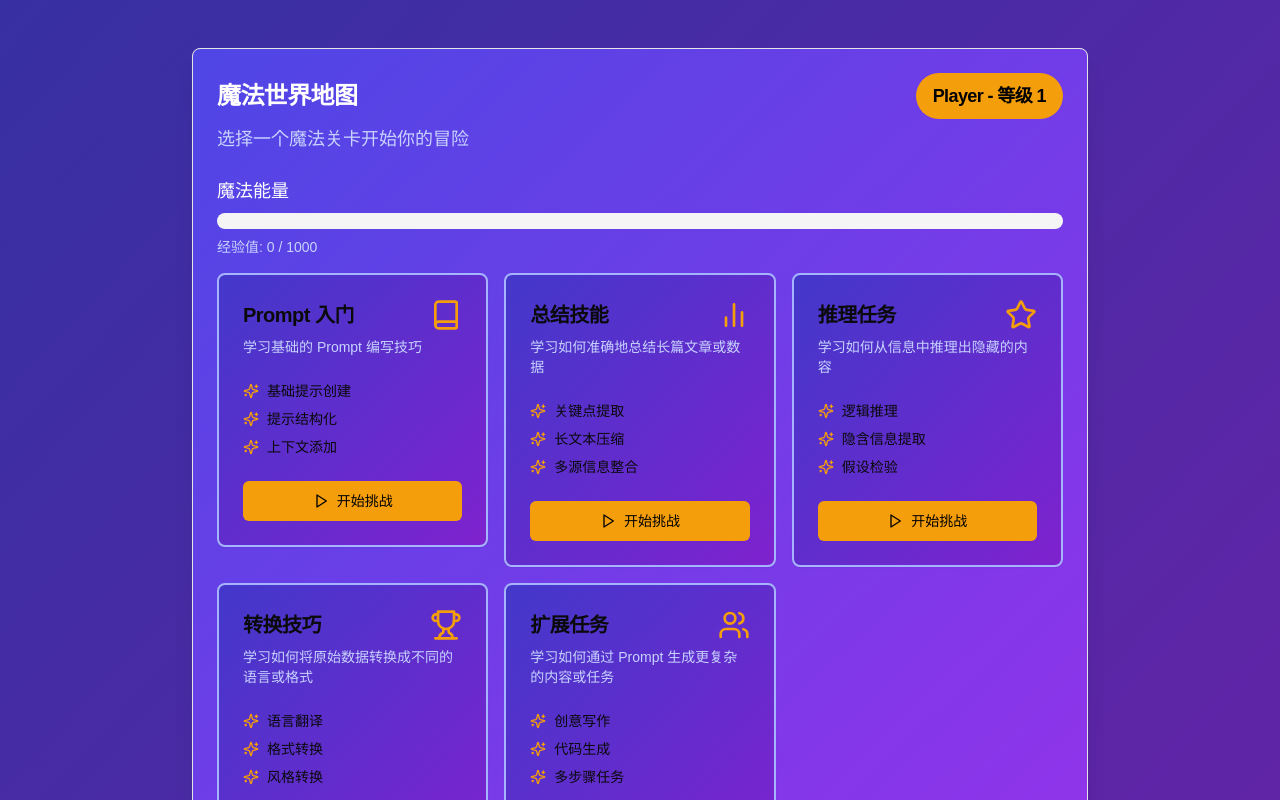
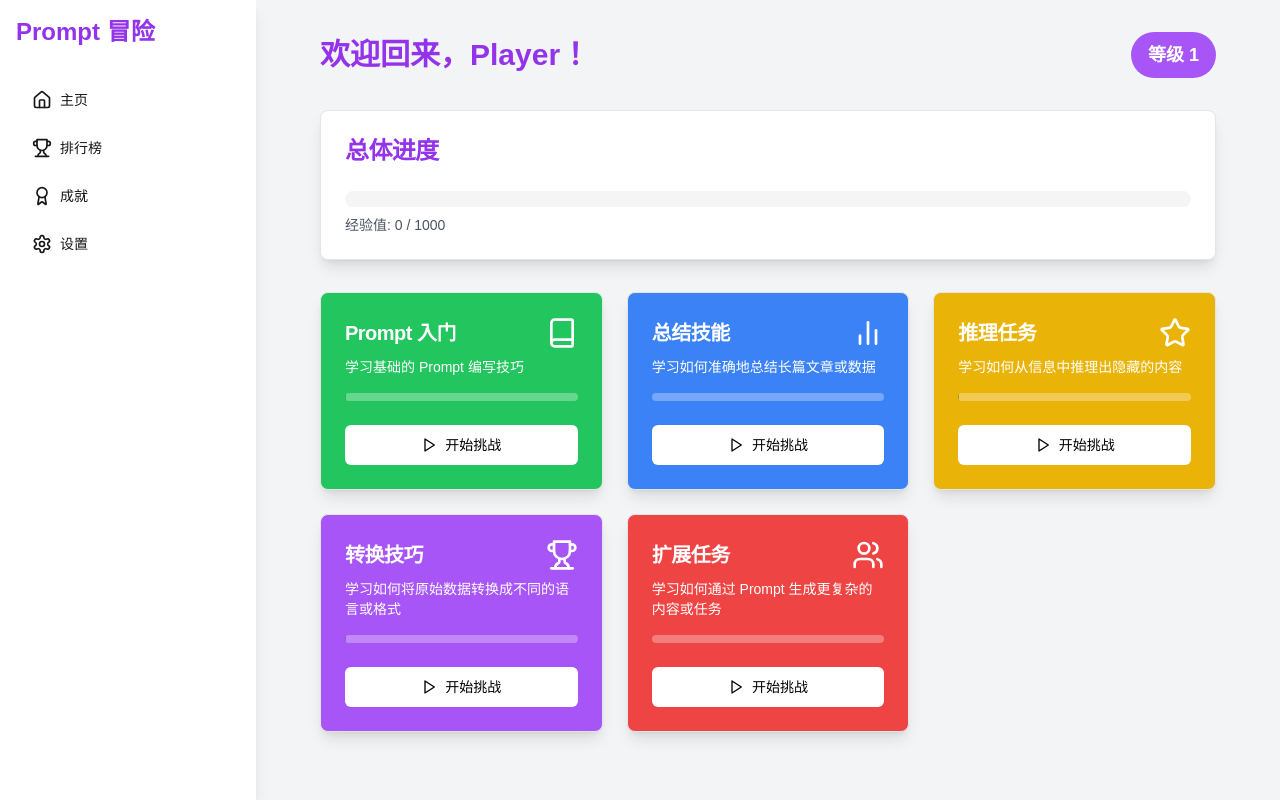
Before and after one commit to cookabc/app-universe, a Next.js app: page /game in a window 1280 px wide. Both pictures are taken after a click on the button "继续冒险". Shown: the top 800 px of the page. Built offline with nearby package versions, Linux system fonts and the light colour scheme.

Commit message:
refactor: Update game UI and use sidebar to nav

```diff
--- a/src/app/game/page.tsx
+++ b/src/app/game/page.tsx
@@ -15,16 +15,15 @@ import {
 } from "@/components/ui/card";
 import { Progress } from "@/components/ui/progress";
 import { ScrollArea } from "@/components/ui/scroll-area";
-import { Tabs, TabsContent, TabsList, TabsTrigger } from "@/components/ui/tabs";
 import { toast } from "@/hooks/use-toast";
 import { AnimatePresence, motion } from "framer-motion";
 import {
+	Award,
 	BarChart2,
 	Book,
-	CheckCircle,
+	Home,
 	Play,
 	Settings,
-	Sparkles,
 	Star,
 	Trophy,
 	Users,
@@ -39,6 +38,7 @@ const levels = [
 		name: "Prompt 入门",
 		description: "学习基础的 Prompt 编写技巧",
 		icon: Book,
+		color: "bg-green-500",
 		challenges: [
 			{ id: 1, name: "基础提示创建", description: "创建你的第一个AI提示" },
 			{
@@ -58,6 +58,7 @@ const levels = [
 		name: "总结技能",
 		description: "学习如何准确地总结长篇文章或数据",
 		icon: BarChart2,
+		color: "bg-blue-500",
 		challenges: [
 			{ id: 1, name: "关键点提取", description: "从长文本中提取关键信息" },
 			{ id: 2, name: "长文本压缩", description: "将长文本压缩成简洁的摘要" },
@@ -73,6 +74,7 @@ const levels = [
 		name: "推理任务",
 		description: "学习如何从信息中推理出隐藏的内容",
 		icon: Star,
+		color: "bg-yellow-500",
 		challenges: [
 			{ id: 1, name: "逻辑推理", description: "基于给定信息进行逻辑推理" },
 			{ id: 2, name: "隐含信息提取", description: "从文本中提取隐含的信息" },
@@ -84,6 +86,7 @@ const levels = [
 		name: "转换技巧",
 		description: "学习如何将原始数据转换成不同的语言或格式",
 		icon: Trophy,
+		color: "bg-purple-500",
 		challenges: [
 			{ id: 1, name: "语言翻译", description: "使用AI进行准确的语言翻译" },
 			{
@@ -99,6 +102,7 @@ const levels = [
 		name: "扩展任务",
 		description: "学习如何通过 Prompt 生成更复杂的内容或任务",
 		icon: Users,
+		color: "bg-red-500",
 		challenges: [
 			{ id: 1, name: "创意写作", description: "使用AI生成创意故事或诗歌" },
 			{ id: 2, name: "代码生成", description: "通过提示生成简单的代码片段" },
@@ -222,24 +226,25 @@ export default function PromptEngineeringGame() {
 			initial={{ scale: 0.8, opacity: 0 }}
 			animate={{ scale: 1, opacity: 1 }}
 			transition={{ duration: 0.5 }}
+			className="flex flex-col items-center justify-center h-screen"
 		>
-			<Card className="w-full max-w-md mx-auto bg-gradient-to-br from-indigo-600 to-purple-600 text-white shadow-xl">
-				<CardHeader>
+			<Card className="w-full max-w-md mx-auto bg-white shadow-xl rounded-xl overflow-hidden">
+				<CardHeader className="bg-gradient-to-r from-purple-500 to-pink-500 text-white p-6">
 					<CardTitle className="text-4xl font-bold text-center">
 						Prompt Engineering 冒险
 					</CardTitle>
-					<CardDescription className="text-center text-lg text-indigo-200">
+					<CardDescription className="text-center text-lg text-purple-100">
 						成为最强大的提示工程师，拯救虚拟世界！
 					</CardDescription>
 				</CardHeader>
-				<CardContent className="flex flex-col items-center space-y-6">
+				<CardContent className="flex flex-col items-center space-y-6 p-6">
 					{playerData && (
 						<motion.div
 							initial={{ y: 20, opacity: 0 }}
 							animate={{ y: 0, opacity: 1 }}
 							transition={{ delay: 0.2 }}
 						>
-							<Avatar className="w-32 h-32 border-4 border-white">
+							<Avatar className="w-32 h-32 border-4 border-purple-500">
 								<AvatarImage src={playerData.avatar} alt={playerData.name} />
 								<AvatarFallback>
 									{playerData.name ? playerData.name[0] : "P"}
@@ -249,7 +254,7 @@ export default function PromptEngineeringGame() {
 					)}
 					<Button
 						onClick={startGame}
-						className="w-full text-xl py-6 bg-amber-500 hover:bg-amber-600 text-black"
+						className="w-full text-xl py-6 bg-green-500 hover:bg-green-600 text-white transition-colors duration-200"
 					>
 						<Play className="mr-2 h-6 w-6" />{" "}
 						{playerData ? "继续冒险" : "开始冒险"}
@@ -257,7 +262,7 @@ export default function PromptEngineeringGame() {
 					<Button
 						onClick={openSettings}
 						variant="outline"
-						className="w-full text-xl py-6 border-white text-white hover:bg-white hover:text-indigo-600"
+						className="w-full text-xl py-6 border-purple-500 text-purple-500 hover:bg-purple-50 transition-colors duration-200"
 					>
 						<Settings className="mr-2 h-6 w-6" /> 设置
 					</Button>
@@ -267,73 +272,113 @@ export default function PromptEngineeringGame() {
 	);
 
 	const renderWorldMap = () => (
-		<div className="space-y-6">
-			<Card className="bg-gradient-to-br from-indigo-600 to-purple-600 text-white shadow-xl">
-				<CardHeader>
-					<CardTitle className="flex items-center justify-between text-2xl">
-						<span>魔法世界地图</span>
+		<div className="flex h-screen bg-gray-100">
+			<nav className="w-64 bg-white shadow-lg">
+				<div className="p-4">
+					<h2 className="text-2xl font-bold text-purple-600">Prompt 冒险</h2>
+				</div>
+				<ul className="space-y-2 p-4">
+					<li>
+						<Button
+							variant="ghost"
+							className="w-full justify-start"
+							onClick={() => setGameState("worldMap")}
+						>
+							<Home className="mr-2 h-5 w-5" /> 主页
+						</Button>
+					</li>
+					<li>
+						<Button
+							variant="ghost"
+							className="w-full justify-start"
+							onClick={() => setGameState("leaderboard")}
+						>
+							<Trophy className="mr-2 h-5 w-5" /> 排行榜
+						</Button>
+					</li>
+					<li>
+						<Button
+							variant="ghost"
+							className="w-full justify-start"
+							onClick={() => setGameState("achievements")}
+						>
+							<Award className="mr-2 h-5 w-5" /> 成就
+						</Button>
+					</li>
+					<li>
+						<Button
+							variant="ghost"
+							className="w-full justify-start"
+							onClick={openSettings}
+						>
+							<Settings className="mr-2 h-5 w-5" /> 设置
+						</Button>
+					</li>
+				</ul>
+			</nav>
+			<main className="flex-1 p-8 overflow-auto">
+				<div className="max-w-4xl mx-auto space-y-8">
+					<div className="flex items-center justify-between">
+						<h1 className="text-3xl font-bold text-purple-600">
+							欢迎回来，{playerData?.name || "魔法师"}！
+						</h1>
 						<Badge
 							variant="secondary"
-							className="text-lg py-2 px-4 bg-amber-500 text-black"
+							className="text-lg py-2 px-4 bg-purple-500 text-white"
 						>
-							{playerData?.name || "魔法师"} - 等级 {playerData?.level || 1}
+							等级 {playerData?.level || 1}
 						</Badge>
+					</div>
+					<Card className="bg-white shadow-lg">
+						<CardHeader>
+							<CardTitle className="text-2xl text-purple-600">
+								总体进度
 							</CardTitle>
-					<CardDescription className="text-indigo-200 text-lg">
-						选择一个魔法关卡开始你的冒险
-					</CardDescription>
 						</CardHeader>
 						<CardContent>
-					<div className="mb-4">
-						<p className="text-lg mb-2">魔法能量</p>
 							<Progress
 								value={((playerData?.exp || 0) / 1000) * 100}
 								className="h-4"
 							/>
-						<p className="text-sm text-indigo-200 mt-2">
+							<p className="text-sm text-gray-600 mt-2">
 								经验值: {playerData?.exp || 0} / 1000
 							</p>
-					</div>
-					<div className="grid gap-4 md:grid-cols-2 lg:grid-cols-3">
+						</CardContent>
+					</Card>
+					<div className="grid gap-6 md:grid-cols-2 lg:grid-cols-3">
 						{levels.map((level) => (
 							<motion.div
 								key={level.id}
 								whileHover={{ scale: 1.05 }}
 								whileTap={{ scale: 0.95 }}
 							>
-								<Card className="bg-gradient-to-br from-indigo-700 to-purple-700 border-2 border-indigo-300">
-									<CardHeader>
+								<Card
+									className={`${level.color} text-white shadow-lg overflow-hidden`}
+								>
+									<CardHeader className="pb-2">
 										<CardTitle className="flex items-center justify-between text-xl">
 											<span>{level.name}</span>
 											{React.createElement(level.icon, {
-												className: "h-8 w-8 text-amber-500",
+												className: "h-8 w-8",
 											})}
 										</CardTitle>
-										<CardDescription className="text-indigo-200">
-											{level.description}
-										</CardDescription>
 									</CardHeader>
 									<CardContent>
-										<ul className="space-y-2">
-											{level.challenges.map((challenge) => (
-												<li
-													key={challenge.id}
-													className="flex items-center text-sm"
-												>
-													<Sparkles className="h-4 w-4 mr-2 text-amber-500" />
-													{challenge.name}
-													{playerData?.completedChallenges?.includes(
-														`${level.id}-${challenge.id}`,
-													) && (
-														<CheckCircle className="ml-2 h-4 w-4 text-green-400" />
-													)}
-												</li>
-											))}
-										</ul>
+										<p className="text-sm mb-4">{level.description}</p>
+										<Progress
+											value={
+												((playerData?.completedChallenges?.filter((c) =>
+													c.startsWith(`${level.id}-`),
+												).length || 0) /
+													level.challenges.length) *
+												100
+											}
+											className="h-2 bg-white bg-opacity-30"
+										/>
 									</CardContent>
 									<CardFooter>
 										<Button
-											className="w-full bg-amber-500 hover:bg-amber-600 text-black"
+											className="w-full bg-white text-black hover:bg-opacity-90 transition-colors duration-200"
 											onClick={() => startLevel(level.id)}
 										>
 											<Play className="mr-2 h-4 w-4" /> 开始挑战
@@ -343,142 +388,8 @@ export default function PromptEngineeringGame() {
 							</motion.div>
 						))}
 					</div>
-				</CardContent>
-			</Card>
-
-			<Tabs
-				defaultValue="skills"
-				className="bg-gradient-to-br from-indigo-600 to-purple-600 text-white p-4 rounded-lg shadow-xl"
-			>
-				<TabsList className="grid w-full grid-cols-3 bg-indigo-700">
-					<TabsTrigger
-						value="skills"
-						className="text-white data-[state=active]:bg-amber-500 data-[state=active]:text-black"
-					>
-						技能树
-					</TabsTrigger>
-					<TabsTrigger
-						value="achievements"
-						className="text-white data-[state=active]:bg-amber-500 data-[state=active]:text-black"
-					>
-						成就
-					</TabsTrigger>
-					<TabsTrigger
-						value="leaderboard"
-						className="text-white data-[state=active]:bg-amber-500 data-[state=active]:text-black"
-					>
-						排行榜
-					</TabsTrigger>
-				</TabsList>
-				<TabsContent value="skills">
-					<Card className="bg-indigo-700 border-none">
-						<CardHeader>
-							<CardTitle className="text-2xl">魔法技能树</CardTitle>
-							<CardDescription className="text-indigo-200">
-								提升你的 Prompt Engineering 魔法技能
-							</CardDescription>
-						</CardHeader>
-						<CardContent>
-							<ScrollArea className="h-[200px]">
-								{playerData?.skills?.map((skill) => (
-									<div
-										key={skill.id}
-										className="flex items-center justify-between mb-4"
-									>
-										<div>
-											<p className="font-medium">{skill.name}</p>
 				</div>
-										<Badge
-											variant="secondary"
-											className="bg-amber-500 text-black"
-										>
-											等级 {skill.level}
-										</Badge>
-									</div>
-								)) || <p className="text-indigo-200">暂无技能数据</p>}
-							</ScrollArea>
-						</CardContent>
-					</Card>
-				</TabsContent>
-				<TabsContent value="achievements">
-					<Card className="bg-indigo-700 border-none">
-						<CardHeader>
-							<CardTitle className="text-2xl">魔法成就</CardTitle>
-							<CardDescription className="text-indigo-200">
-								展示你的 Prompt Engineering 魔法成就
-							</CardDescription>
-						</CardHeader>
-						<CardContent>
-							<ScrollArea className="h-[200px]">
-								{playerData?.achievements?.map((achievement) => (
-									<div
-										key={achievement.id}
-										className="flex items-center justify-between mb-4"
-									>
-										<div>
-											<p className="font-medium">{achievement.name}</p>
-										</div>
-										{achievement.unlocked ? (
-											<Badge
-												variant="default"
-												className="bg-green-500 text-white"
-											>
-												已解锁
-											</Badge>
-										) : (
-											<Badge
-												variant="secondary"
-												className="bg-gray-500 text-white"
-											>
-												未解锁
-											</Badge>
-										)}
-									</div>
-								)) || <p className="text-indigo-200">暂无成就数据</p>}
-							</ScrollArea>
-						</CardContent>
-					</Card>
-				</TabsContent>
-				<TabsContent value="leaderboard">
-					<Card className="bg-indigo-700 border-none">
-						<CardHeader>
-							<CardTitle className="text-2xl">魔法师排行榜</CardTitle>
-							<CardDescription className="text-indigo-200">
-								查看全球最强 Prompt 魔法师
-							</CardDescription>
-						</CardHeader>
-						<CardContent>
-							<ScrollArea className="h-[200px]">
-								{leaderboard.map((player) => (
-									<div
-										key={player.rank}
-										className="flex items-center justify-between mb-4"
-									>
-										<div className="flex items-center">
-											<span className="font-bold mr-2 text-amber-500">
-												#{player.rank}
-											</span>
-											<Avatar className="w-8 h-8 mr-2">
-												<AvatarImage src={player.avatar} alt={player.name} />
-												<AvatarFallback>
-													{player.name ? player.name[0] : "P"}
-												</AvatarFallback>
-											</Avatar>
-											<span>{player.name}</span>
-										</div>
-										<Badge
-											variant="secondary"
-											className="bg-amber-500 text-black"
-										>
-											{player.score} 分
-										</Badge>
-									</div>
-								))}
-							</ScrollArea>
-						</CardContent>
-					</Card>
-				</TabsContent>
-			</Tabs>
+			</main>
 		</div>
 	);
 
@@ -491,17 +402,65 @@ export default function PromptEngineeringGame() {
 		/>
 	);
 
+	const renderLeaderboard = () => (
+		<div className="flex h-screen bg-gray-100">
+			<nav className="w-64 bg-white shadow-lg">
+				{/* Same navigation as in renderWorldMap */}
+			</nav>
+			<main className="flex-1 p-8 overflow-auto">
+				<div className="max-w-4xl mx-auto">
+					<h1 className="text-3xl font-bold text-purple-600 mb-6">排行榜</h1>
+					<Card className="bg-white shadow-lg">
+						<CardContent className="p-6">
+							<ScrollArea className="h-[600px]">
+								{leaderboard.map((player, index) => (
+									<div
+										key={player.rank}
+										className="flex items-center justify-between py-4 border-b last:border-b-0"
+									>
+										<div className="flex items-center">
+											<span className="font-bold mr-4 text-2xl text-purple-500">
+												#{index + 1}
+											</span>
+											<Avatar className="w-12 h-12 mr-4">
+												<AvatarImage src={player.avatar} alt={player.name} />
+												<AvatarFallback>
+													{player.name ? player.name[0] : "P"}
+												</AvatarFallback>
+											</Avatar>
+											<div>
+												<p className="font-semibold text-lg">{player.name}</p>
+												<p className="text-sm text-gray-500">
+													等级 {player.level}
+												</p>
+											</div>
+										</div>
+										<Badge
+											variant="secondary"
+											className="text-lg py-2 px-4 bg-purple-500 text-white"
+										>
+											{player.score} 分
+										</Badge>
+									</div>
+								))}
+							</ScrollArea>
+						</CardContent>
+					</Card>
+				</div>
+			</main>
+		</div>
+	);
+
 	if (isLoading) {
 		return (
-			<div className="flex items-center justify-center min-h-screen bg-gradient-to-br from-indigo-600 to-purple-600">
-				<div className="animate-spin rounded-full h-32 w-32 border-t-4 border-b-4 border-amber-500" />
+			<div className="flex items-center justify-center min-h-screen bg-gradient-to-r from-purple-500 to-pink-500">
+				<div className="animate-spin rounded-full h-32 w-32 border-t-4 border-b-4 border-white" />
 			</div>
 		);
 	}
 
 	return (
-		<div className="min-h-screen bg-gradient-to-br from-indigo-800 to-purple-800 py-12 px-4 sm:px-6 lg:px-8">
-			<div className="max-w-4xl mx-auto">
+		<div className="min-h-screen bg-gray-100">
 			<AnimatePresence mode="wait">
 				<motion.div
 					key={gameState}
@@ -516,9 +475,9 @@ export default function PromptEngineeringGame() {
 					)}
 					{gameState === "worldMap" && renderWorldMap()}
 					{gameState === "levelChallenge" && renderLevelChallenge()}
+					{gameState === "leaderboard" && renderLeaderboard()}
 				</motion.div>
 			</AnimatePresence>
 		</div>
-		</div>
 	);
 }
```
Lines whose indentation alone changed are shown as unchanged.
